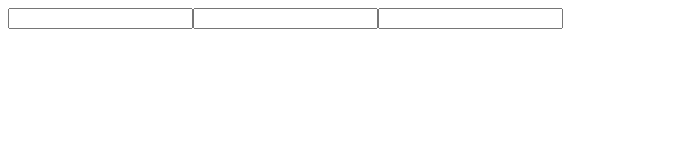
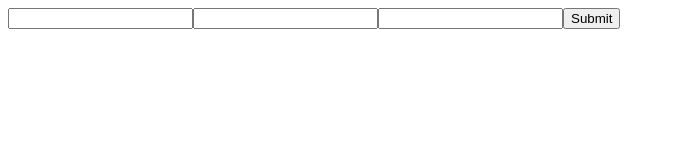
Before and after one commit to giriprasath89/angular-projects, an Angular app: page / in a window 1280 px wide. Shown: the top 160 px of the page, without its empty margins (0-675 px from the left). Built offline with nearby package versions, Linux system fonts and the light colour scheme.

Commit message:
app component.html changed

```diff
--- a/src/app/app.component.html
+++ b/src/app/app.component.html
@@ -2,3 +2,4 @@
 <input #someInput name="firstName" [(ngModel)]="firstName">
       <input name="midlleName" [(ngModel)]="middleName">
       <input name="lastName" [(ngModel)]="lastName">
+      <input type="submit">
```
